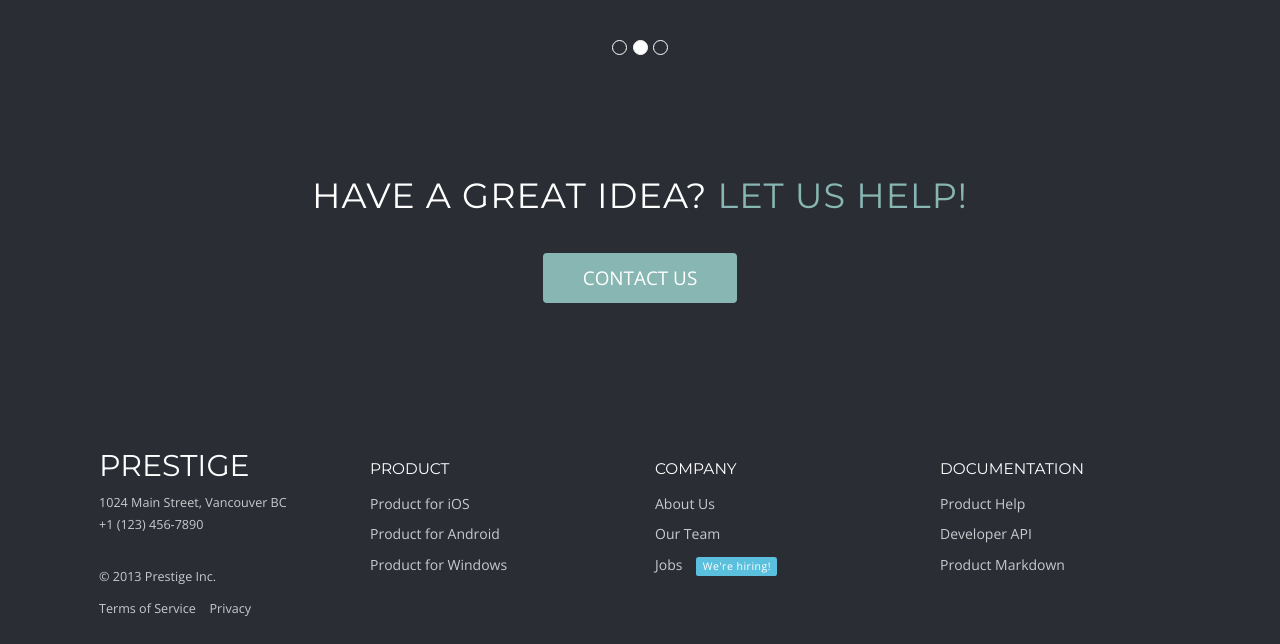
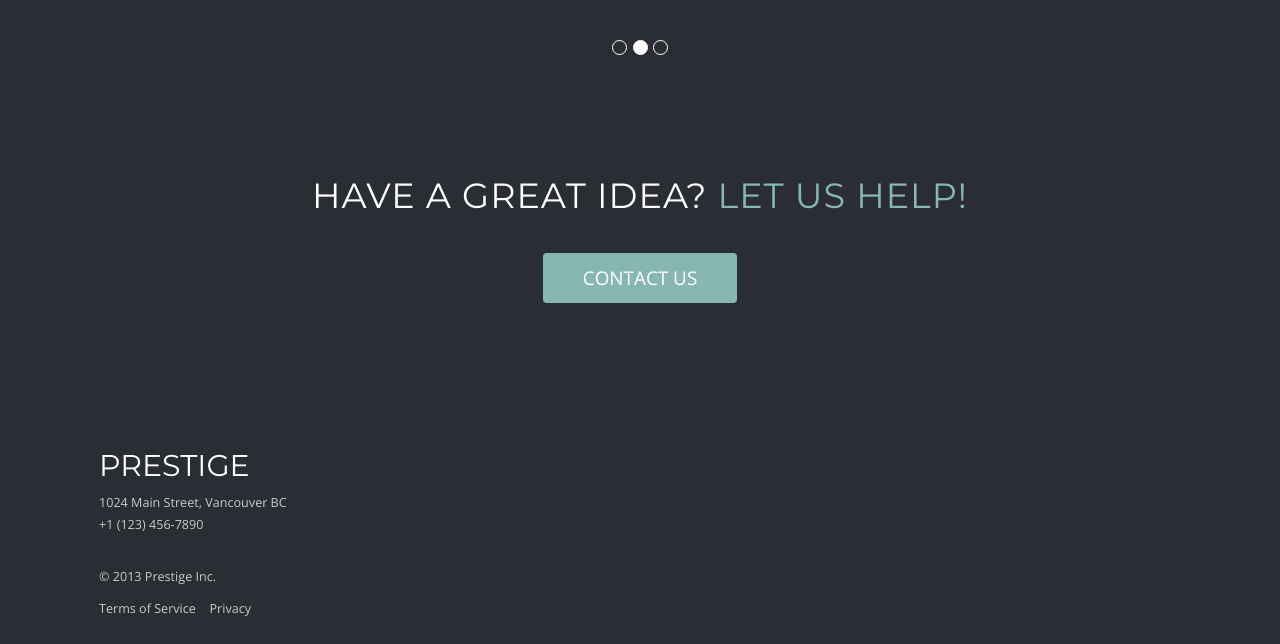
Before and after one commit to gneelen/paoloblower, a plain HTML site: page index.html in a window 1280 px wide. Shown: the part 2356-3000 px from the top of the page. Drawn offline with nearby package versions, Linux system fonts and the light colour scheme.

Commit message:
Remove site-map

```diff
--- a/index.html
+++ b/index.html
@@ -287,30 +287,6 @@
                 <a href="#">Privacy</a>
               </div>
             </div>
-            <div class="col-sm-3 col-md-3">
-              <h3>Product</h3>
-              <ul class="list-unstyled">
-                <li><a href="#">Product for iOS</a></li>
-                <li><a href="#">Product for Android</a></li>
-                <li><a href="#">Product for Windows</a></li>
-              </ul>
-            </div>
-            <div class="col-sm-3 col-md-3">
-              <h3>Company</h3>
-              <ul class="list-unstyled">
-                <li><a href="#">About Us</a></li>
-                <li><a href="#">Our Team</a></li>
-                <li><a href="#">Jobs&emsp;<span class="label label-info">We're hiring!</span></a></li>
-              </ul>
-            </div>
-            <div class="col-sm-3 col-md-3">
-              <h3>Documentation</h3>
-              <ul class="list-unstyled">
-                <li><a href="#">Product Help</a></li>
-                <li><a href="#">Developer API</a></li>
-                <li><a href="#">Product Markdown</a></li>
-              </ul>
-            </div>
           </div>
         </div>
         <div class="row">
```
